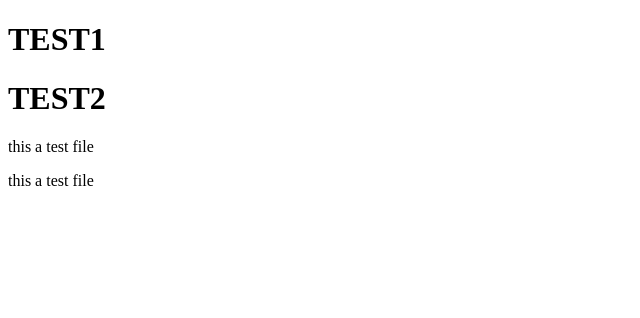
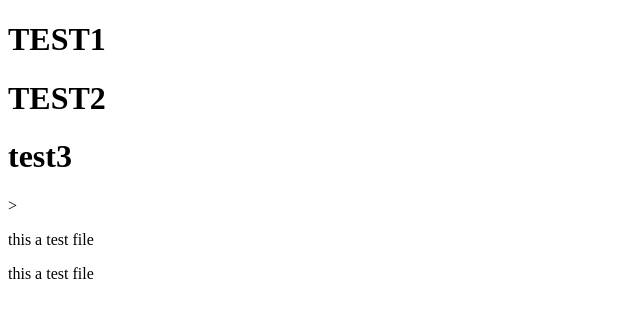
Before and after one commit to mariamktechcampus/class-2, a plain HTML site: page index.html in a window 1280 px wide. Shown: the whole page, without its empty margins (0-640 px from the left). Drawn offline with Linux system fonts and the light colour scheme.

Commit message:
add new h1

```diff
--- a/h.css
+++ b/h.css
@@ -1 +1,3 @@
-br
+body{
+	background-color:red;
+}
--- a/index.html
+++ b/index.html
@@ -6,6 +6,7 @@
 <body>
 	<h1>TEST1</h1>
 	<H1>TEST2</H1>
+	<h1>test3</h1>>
 	<p>this a test file</p>this a test file</p>
 </body>
 </html>
```
